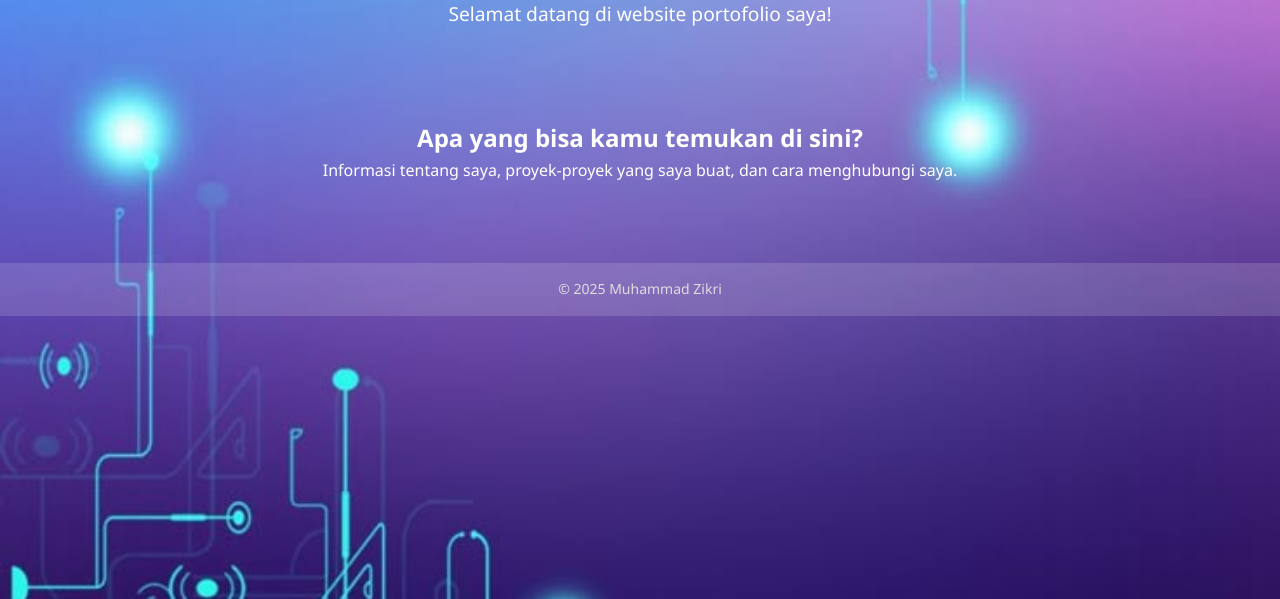
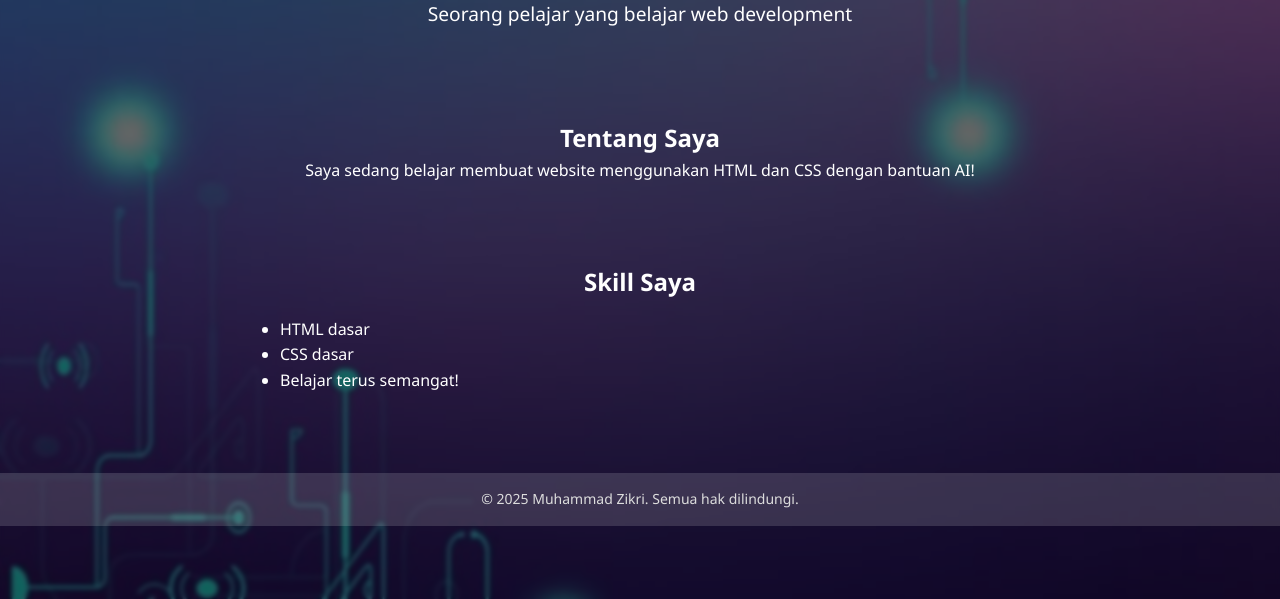
Before and after one commit to MZikri197/Zikri.github.io, a plain HTML site: page index.html in a window 1280 px wide. Shown: the part 201-800 px from the top of the page. Drawn offline with Linux system fonts and the light colour scheme.

Commit message:
Update index.html

```diff
--- a/index.html
+++ b/index.html
@@ -3,31 +3,42 @@
 <head>
   <meta charset="UTF-8" />
   <meta name="viewport" content="width=device-width, initial-scale=1.0" />
-  <title>Portofolio Muhammad Zikri</title>
+  <title>Portofolio Zikri</title>
   <link rel="stylesheet" href="style.css" />
 </head>
 <body>
+  <div class="overlay"></div>
+
   <nav>
     <ul>
-      <li><a href="index.html">Beranda</a></li>
-      <li><a href="about.html">Tentang Saya</a></li>
-      <li><a href="projects.html">Proyek</a></li>
-      <li><a href="contact.html">Kontak</a></li>
+      <li><a href="#">Beranda</a></li>
+      <li><a href="#">Tentang</a></li>
+      <li><a href="#">Proyek</a></li>
+      <li><a href="#">Kontak</a></li>
     </ul>
   </nav>
 
   <header>
     <h1>Halo, saya Muhammad Zikri</h1>
-    <p>Selamat datang di website portofolio saya!</p>
+    <p>Seorang pelajar yang belajar web development</p>
   </header>
 
   <section>
-    <h2>Apa yang bisa kamu temukan di sini?</h2>
-    <p>Informasi tentang saya, proyek-proyek yang saya buat, dan cara menghubungi saya.</p>
+    <h2>Tentang Saya</h2>
+    <p>Saya sedang belajar membuat website menggunakan HTML dan CSS dengan bantuan AI!</p>
+  </section>
+
+  <section>
+    <h2>Skill Saya</h2>
+    <ul>
+      <li>HTML dasar</li>
+      <li>CSS dasar</li>
+      <li>Belajar terus semangat!</li>
+    </ul>
   </section>
 
   <footer>
-    <p>&copy; 2025 Muhammad Zikri</p>
+    <p>&copy; 2025 Muhammad Zikri. Semua hak dilindungi.</p>
   </footer>
 </body>
 </html>
```
